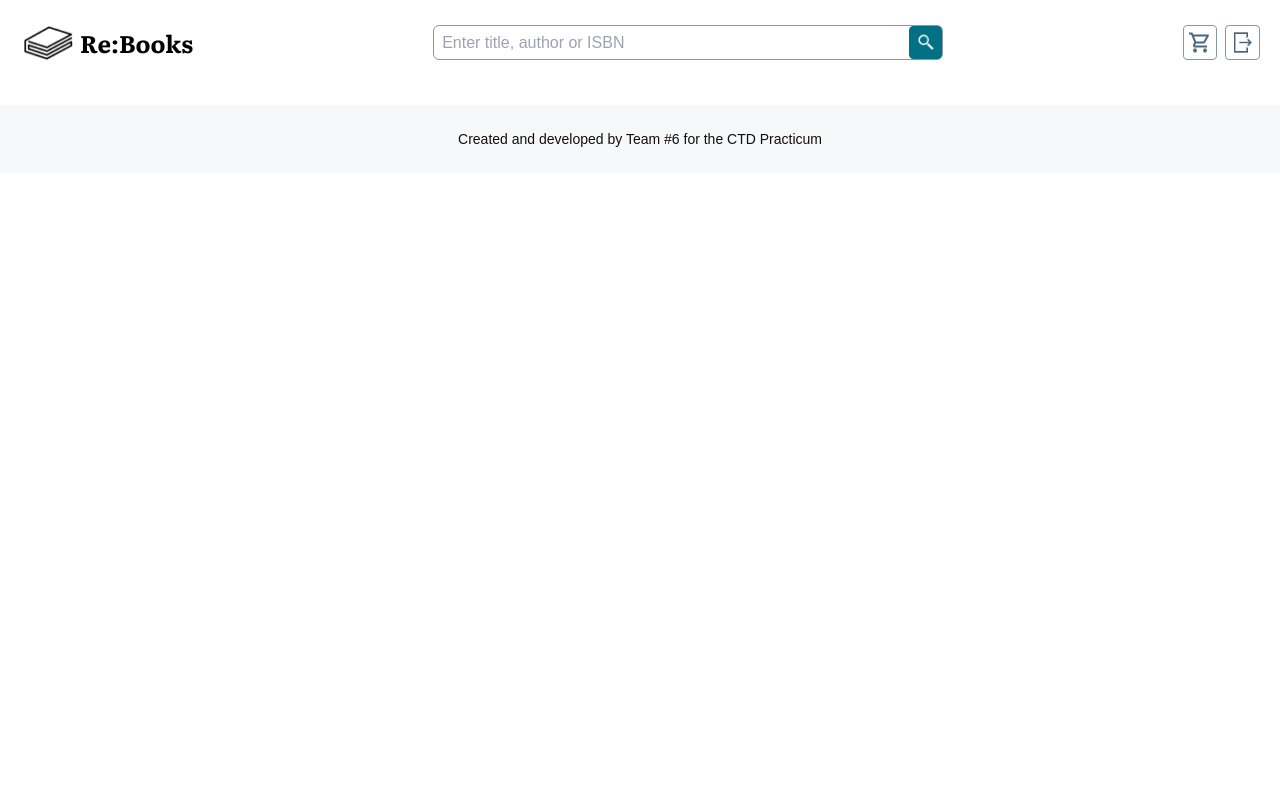
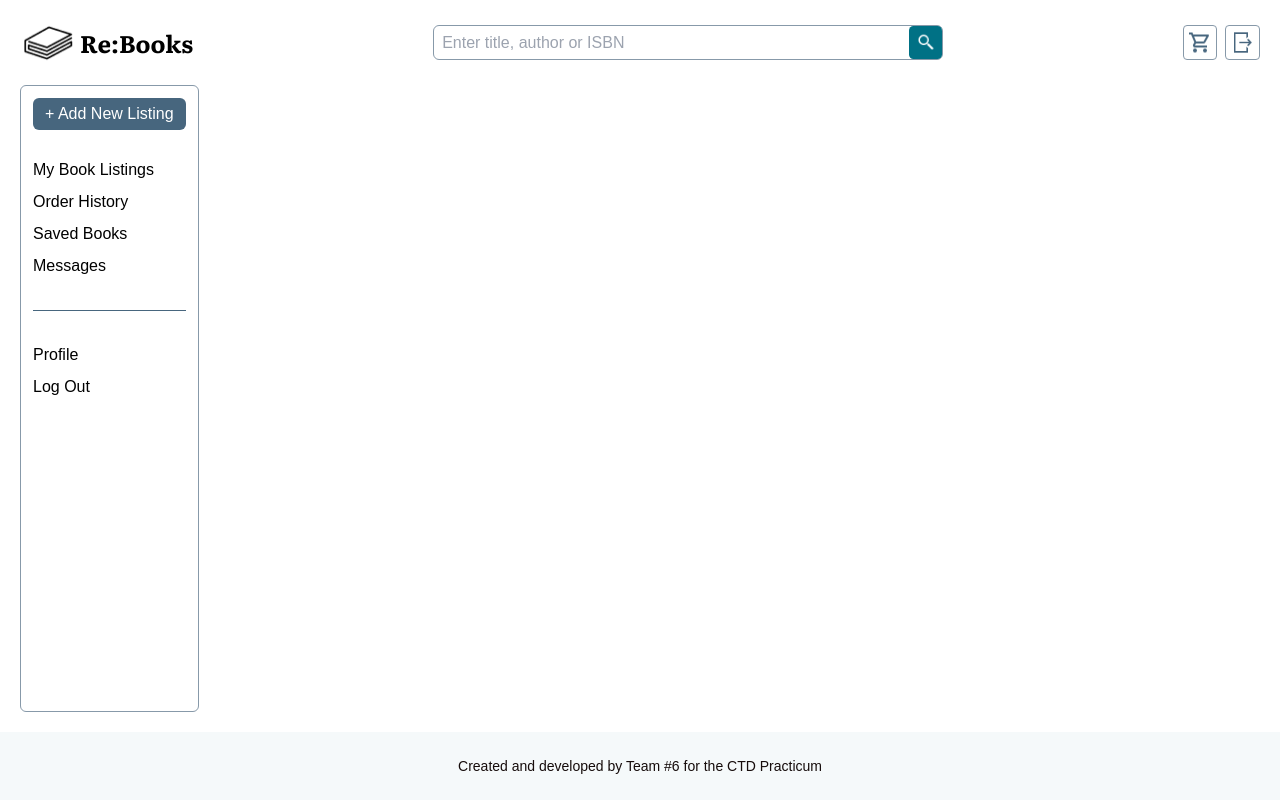
Before and after one commit to Code-the-Dream-School/hh-team6-front, a React (Vite) app: page /account in a window 1280 px wide. Built offline with nearby package versions, Linux system fonts and the light colour scheme; no server answers; sample sign-in values are in the browser's storage; a web font is replaced by a local one.

Commit message:
[RB-17] Account

```diff
--- a/src/App.jsx
+++ b/src/App.jsx
@@ -3,11 +3,13 @@ import Router from './routes/Router';
 import { AuthProvider } from './context/AuthProvider';
 import MainLayout from './layouts/MainLayout';
 import { BrowserRouter } from 'react-router-dom';
+import { AccountProvider } from './context/AccountProvider';
 
 function App() {
   return (
     <div className="flex min-h-screen min-w-[320px] flex-col">
       <AuthProvider>
+        <AccountProvider>
           <BrowserRouter
             future={{
               v7_startTransition: true,
@@ -18,6 +20,7 @@ function App() {
               <Router />
             </MainLayout>
           </BrowserRouter>
+        </AccountProvider>
       </AuthProvider>
     </div>
   );
--- /dev/null
+++ b/src/components/account/ChangePageButton.jsx
@@ -0,0 +1,26 @@
+import { Button } from '@headlessui/react';
+import { useAccount } from '../../context/AccountProvider';
+import PropTypes from 'prop-types';
+
+const ChangePageButton = ({ page, label }) => {
+  const { accountPage, setAccountPage } = useAccount();
+
+  return (
+    <div>
+      <Button
+        as="button"
+        onClick={() => setAccountPage(page)}
+        className={`my-1 ${accountPage === page ? 'underline' : ''}`}
+      >
+        {label}
+      </Button>
+    </div>
+  );
+};
+
+ChangePageButton.propTypes = {
+  page: PropTypes.string.isRequired,
+  label: PropTypes.string.isRequired,
+};
+
+export default ChangePageButton;
--- /dev/null
+++ b/src/components/account/LeftMenu.jsx
@@ -0,0 +1,39 @@
+import { useAuth } from '../../context/AuthProvider';
+import { Button } from '@headlessui/react';
+
+import { useAccount } from '../../context/AccountProvider';
+import ChangePageButton from './ChangePageButton';
+
+const LeftMenu = () => {
+  const { clearUserSession } = useAuth();
+  const { setAccountPage } = useAccount();
+
+  return (
+    <div className="ml-5 hidden rounded-md border border-gray p-3 sm:block">
+      <div>
+        <Button
+          as="button"
+          onClick={() => setAccountPage('addBook')}
+          className="mb-6 rounded-md bg-blueGray px-3 py-1 text-white"
+        >
+          + Add New Listing
+        </Button>
+      </div>
+
+      <ChangePageButton page="myBooks" label="My Book Listings" />
+      <ChangePageButton page="orderHistory" label="Order History" />
+      <ChangePageButton page="savedBooks" label="Saved Books" />
+      <ChangePageButton page="messages" label="Messages" />
+      <hr className="my-7 border-blueGray" />
+      <ChangePageButton page="profile" label="Profile" />
+
+      <div>
+        <Button as="button" className="my-1" onClick={clearUserSession}>
+          Log Out
+        </Button>
+      </div>
+    </div>
+  );
+};
+
+export default LeftMenu;
--- /dev/null
+++ b/src/components/header/AccountButton.jsx
@@ -0,0 +1,88 @@
+import accountIcon from '../../assets/images/account.svg';
+import {
+  Button,
+  Menu,
+  MenuButton,
+  MenuItem,
+  MenuItems,
+} from '@headlessui/react';
+import { useLocation, Link } from 'react-router-dom';
+import { useAccount } from '../../context/AccountProvider';
+import { useAuth } from '../../context/AuthProvider';
+
+const AccountButton = () => {
+  const { setAccountPage } = useAccount();
+  const location = useLocation();
+  const { clearUserSession } = useAuth();
+
+  const moveToAccountPage = (accountPage, close) => {
+    setAccountPage(accountPage);
+    close();
+  };
+
+  const menuLink = (page, label, close) => {
+    return (
+      <MenuItem as="div">
+        <Link
+          to="/account"
+          onClick={() => moveToAccountPage(page, close)}
+          className="hover:underline"
+        >
+          {label}
+        </Link>
+      </MenuItem>
+    );
+  };
+
+  return (
+    <>
+      <Menu>
+        {({ close }) => (
+          <>
+            {location.pathname !== '/account' && (
+              <>
+                <Link
+                  to="/account"
+                  className="hidden h-[35px] items-center rounded border border-gray px-1 text-blueGray sm:flex"
+                >
+                  My Account
+                </Link>
+              </>
+            )}
+            <MenuButton className="flex px-1 sm:hidden">
+              <img
+                className="h-[35px] rounded border border-gray p-1"
+                src={accountIcon}
+              />
+            </MenuButton>
+            <MenuItems
+              anchor="bottom end"
+              className="mt-1 w-[166px] rounded border border-gray bg-white px-5 py-2 shadow-lg"
+            >
+              {menuLink('myBooks', 'My Book Listings', close)}
+              {menuLink('orderHistory', 'Order History', close)}
+              {menuLink('savedBooks', 'Saved books', close)}
+              {menuLink('messages', 'Messages', close)}
+              <hr className="my-2 border-blueGray" />
+              {menuLink('profile', 'Profile', close)}
+
+              <MenuItem as="div">
+                <Button
+                  as="button"
+                  className="my-1 hover:underline"
+                  onClick={() => {
+                    clearUserSession();
+                  }}
+                >
+                  Log Out
+                </Button>
+              </MenuItem>
+            </MenuItems>
+          </>
+        )}
+      </Menu>
+    </>
+  );
+};
+
+export default AccountButton;
--- a/src/components/NavBar.jsx
+++ b/src/components/header/NavBar.jsx
@@ -1,18 +1,13 @@
-import { Button } from '@headlessui/react';
-import { useNavigate, useLocation, Link } from 'react-router-dom';
-import { useAuth } from '../context/AuthProvider';
-import cartImage from '../assets/images/cart.svg';
-import logout from '../assets/images/logout.svg';
+import { useLocation, Link } from 'react-router-dom';
+import { useAuth } from '../../context/AuthProvider';
+import cartImage from '../../assets/images/cart.svg';
+import logout from '../../assets/images/logout.svg';
+import React from 'react';
+import AccountButton from './AccountButton';
 
 const NavBar = () => {
   const { isLoggedIn, clearUserSession } = useAuth();
-  const navigate = useNavigate();
   const location = useLocation();
-
-  const handleLogout = () => {
-    clearUserSession();
-    navigate('/');
-  };
 
   return (
     <>
@@ -23,20 +18,15 @@ const NavBar = () => {
               <img className="rounded border border-gray p-1" src={cartImage} />
             </Link>
           )}
-          {location.pathname !== '/account' && (
-            <Link
-              to="/account"
-              className="flex h-[35px] items-center rounded border border-gray px-1 text-blueGray"
-            >
-              My Account
-            </Link>
-          )}
-          <Button as="button" onClick={handleLogout}>
+
+          <AccountButton />
+
+          <button onClick={clearUserSession} className="hidden sm:flex">
             <img
               className="h-[35px] rounded border border-gray p-1"
               src={logout}
             />
-          </Button>
+          </button>
         </div>
       ) : (
         <>
--- /dev/null
+++ b/src/context/AccountProvider.jsx
@@ -0,0 +1,34 @@
+import React, { createContext, useContext, useState, useEffect } from 'react';
+import PropTypes from 'prop-types';
+
+const AccountContext = createContext();
+const DEFAULT_PAGE = 'myBooks';
+
+export const useAccount = () => {
+  return useContext(AccountContext);
+};
+
+export const AccountProvider = ({ children }) => {
+  const initialAccountPage =
+    sessionStorage.getItem('accountPage') || DEFAULT_PAGE;
+  const [accountPage, setAccountPage] = useState(initialAccountPage);
+
+  useEffect(() => {
+    sessionStorage.setItem('accountPage', accountPage);
+  }, [accountPage]);
+
+  return (
+    <AccountContext.Provider
+      value={{
+        accountPage,
+        setAccountPage,
+      }}
+    >
+      {children}
+    </AccountContext.Provider>
+  );
+};
+
+AccountProvider.propTypes = {
+  children: PropTypes.node,
+};
--- a/src/layouts/Header.jsx
+++ b/src/layouts/Header.jsx
@@ -1,7 +1,7 @@
 import React from 'react';
 import logoImage from '../assets/images/logo.png';
 import Search from '../components/Search';
-import NavBar from '../components/NavBar';
+import NavBar from '../components/header/NavBar';
 import { Link } from 'react-router-dom';
 
 const Header = () => {
--- a/src/pages/account/Account.jsx
+++ b/src/pages/account/Account.jsx
@@ -1,7 +1,34 @@
 import React from 'react';
 
+import { useAccount } from '../../context/AccountProvider';
+import LeftMenu from '../../components/account/LeftMenu';
+
 const Account = () => {
-  return <></>;
+  const { accountPage } = useAccount();
+
+  const accountContent = () => {
+    switch (accountPage) {
+      case 'addBook':
+        return <div>addBook</div>;
+      case 'myBooks':
+        return <div>myBooks</div>;
+      case 'orderHistory':
+        return <div>orderHistory</div>;
+      case 'savedBooks':
+        return <div>savedBooks</div>;
+      case 'messages':
+        return <div>messages</div>;
+      case 'profile':
+        return <div>profile</div>;
+    }
+  };
+
+  return (
+    <div className="flex flex-grow">
+      <LeftMenu />
+      <div className="flex-1 p-6">{accountContent()}</div>
+    </div>
+  );
 };
 
 export default Account;
--- a/src/routes/ProtectedRoute.jsx
+++ b/src/routes/ProtectedRoute.jsx
@@ -3,13 +3,13 @@ import { Navigate } from 'react-router-dom';
 import { useAuth } from '../context/AuthProvider';
 import PropTypes from 'prop-types';
 
-const ProtectedRoute = ({ children }) => {
+const ProtectedRoute = ({ element }) => {
   const { isLoggedIn } = useAuth();
-  return isLoggedIn ? children : <Navigate to="/sign_in" replace />;
+  return isLoggedIn ? element : <Navigate to="/sign_in" replace />;
 };
 
 ProtectedRoute.propTypes = {
-  children: PropTypes.node,
+  element: PropTypes.node,
 };
 
 export default ProtectedRoute;
--- a/src/routes/Router.jsx
+++ b/src/routes/Router.jsx
@@ -1,6 +1,6 @@
 import React from 'react';
 import { Route, Routes } from 'react-router-dom';
-import ProtectedRoute from '../routes/ProtectedRoute';
+import ProtectedRoute from './ProtectedRoute';
 
 // Pages
 import NotFound from '../pages/NotFound';
```
Also changed, not shown: src/assets/images/account.svg (added). Lines whose indentation alone changed are shown as unchanged.
